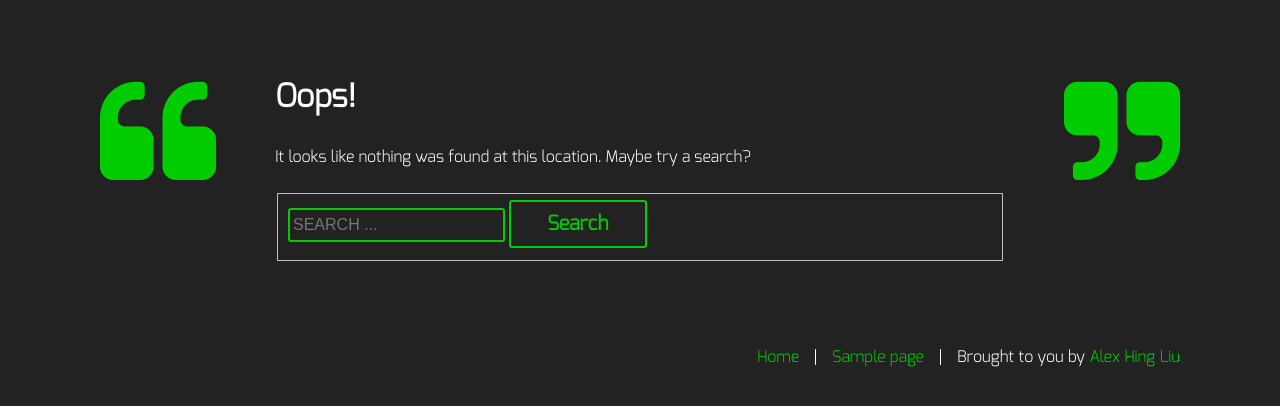
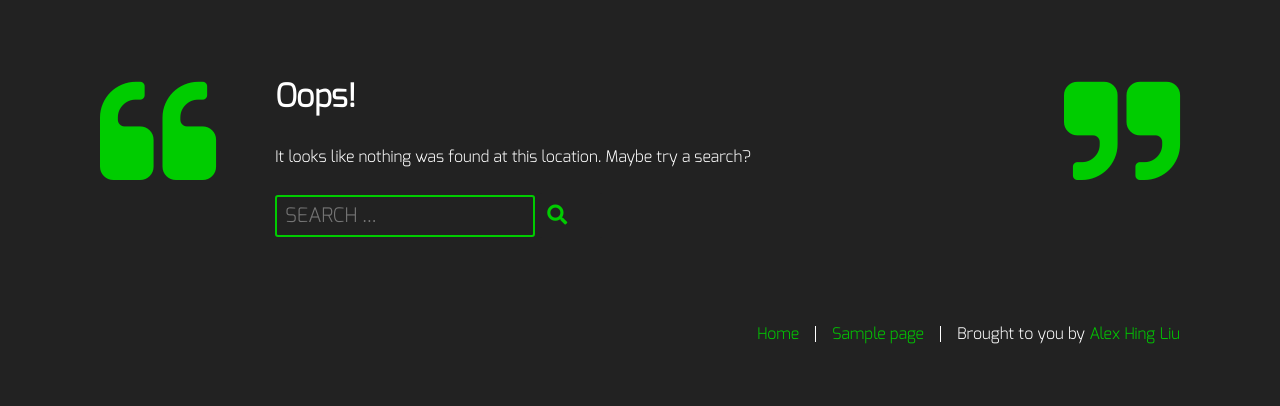
Before and after one commit to ahingliu/quotes-on-dev, a WordPress theme: template themes/quotesondev/404.php in a window 1280 px wide. Shown: the part 188-594 px from the top of the page. Run offline with PHP 8.4 and a stand-in for WordPress, Linux system fonts and the light colour scheme; the site name, menu and one post (Sample post) are stand-ins, and other content is empty; some libraries are stand-ins or nearby versions.

Commit message:
css polishing

```diff
--- a/themes/quotesondev/archive.php
+++ b/themes/quotesondev/archive.php
@@ -43,3 +43,4 @@ get_header(); ?>
 
 		</main><!-- #main -->
 	</div><!-- #primary -->
+<?php get_footer(); ?>
--- a/themes/quotesondev/build/js/api.min.js
+++ b/themes/quotesondev/build/js/api.min.js
@@ -1 +1 @@
-jQuery(document).ready(()=>{jQuery("#another").on("click",function(e){e.preventDefault(),jQuery.ajax({method:"GET",cache:!1,url:red_vars.rest_url+"wp/v2/posts?_embed=true&filter[orderby]=rand&filter[posts_per_page]=1",data:{comment_status:"closed"},beforeSend:function(e){e.setRequestHeader("X-WP-Nonce",red_vars.wpapi_nonce)}}).done(function(e){history.pushState(null,null,e[0].slug);for(let r=0;r<e.length;r++)jQuery("article").empty().append(`\n            <p>${e[r].content.rendered}</p>\n            <h3> - ${e[r].title.rendered}\n            ${e[r]._qod_quote_source_url&&`,\n            <a href="${e[r]._qod_quote_source_url}"> ${e[r]._qod_quote_source}</a></h3>\n           `}`)})})}),jQuery("#submit").on("click",function(e){e.preventDefault();let r={title:jQuery("#author-quote").val(),content:jQuery("#content-quote").val(),source:jQuery("#quote-source").val(),source_url:jQuery("#quote-source-url").val(),status:"pending"},t=red_vars.rest_url+"wp/v2/posts/";jQuery.ajax({method:"POST",cache:!1,url:t,dataType:"json",data:r,beforeSend:function(e){e.setRequestHeader("X-WP-Nonce",red_vars.wpapi_nonce)}}).done(function(){jQuery("#sub-quote-form").hide(),jQuery(".entry-header").hide(),jQuery(".quote-sub-form-section").append("<h1> Thank you for your submission!</h1>")}).fail(function(){jQuery("#sub-quote-form").hide(),jQuery(".entry-header").hide(),jQuery(".quote-sub-form-section").append("<h1> Ops, something went wrong!</h1>")})});
+jQuery(document).ready(()=>{jQuery("#another").on("click",function(e){e.preventDefault(),jQuery.ajax({method:"GET",cache:!1,url:red_vars.rest_url+"wp/v2/posts?_embed=true&filter[orderby]=rand&filter[posts_per_page]=1",data:{comment_status:"closed"},beforeSend:function(e){e.setRequestHeader("X-WP-Nonce",red_vars.wpapi_nonce)}}).done(function(e){history.pushState(null,null,e[0].slug);for(let r=0;r<e.length;r++)jQuery("article").empty().append(`\n            <p>${e[r].content.rendered}</p>\n            <h3> - ${e[r].title.rendered}\n            ${e[r]._qod_quote_source_url&&`,\n            <a href="${e[r]._qod_quote_source_url}"> ${e[r]._qod_quote_source}</a></h3>\n           `}`)})})}),jQuery("#submit").on("click",function(e){e.preventDefault();let r={title:jQuery("#author-quote").val(),content:jQuery("#content-quote").val(),source:jQuery("#quote-source").val(),source_url:jQuery("#quote-source-url").val(),status:"pending"},t=red_vars.rest_url+"wp/v2/posts/";jQuery.ajax({method:"POST",cache:!1,url:t,dataType:"json",data:r,beforeSend:function(e){e.setRequestHeader("X-WP-Nonce",red_vars.wpapi_nonce)}}).done(function(){jQuery("#sub-quote-form").hide(),jQuery(".entry-header").hide(),jQuery(".quote-sub-form-section").append('<div class="sub-result"><h1>Thank you for your submission!</h1></div>')}).fail(function(){jQuery("#sub-quote-form").hide(),jQuery(".entry-header").hide(),jQuery(".quote-sub-form-section").append("<h1>Ops, something went wrong!</h1>")})});
--- a/themes/quotesondev/js/api.js
+++ b/themes/quotesondev/js/api.js
@@ -72,10 +72,10 @@ jQuery('#submit').on('click', function (event) {
     }).done(function () {
       jQuery('#sub-quote-form').hide();
       jQuery('.entry-header').hide();
-      jQuery('.quote-sub-form-section').append('<h1> Thank you for your submission!</h1>');
+      jQuery('.quote-sub-form-section').append('<div class="sub-result"><h1>Thank you for your submission!</h1></div>');
     }).fail(function () {
       jQuery('#sub-quote-form').hide();
       jQuery('.entry-header').hide();
-      jQuery('.quote-sub-form-section').append('<h1> Ops, something went wrong!</h1>');
+      jQuery('.quote-sub-form-section').append('<h1>Ops, something went wrong!</h1>');
     })
 });
--- a/themes/quotesondev/page-about.php
+++ b/themes/quotesondev/page-about.php
@@ -12,10 +12,8 @@ get_header(); ?>
 
 			<?php while ( have_posts() ) : the_post(); ?>
 
-				<?php get_template_part( 'template-parts/content', 'page' ); ?>
-					<h1>About</h1>
-					<p>Quotes on Dev is a project site for the RED Academy Web Developer Professional program. It’s used to experiment with Ajax, WP API, jQuery, and other cool things.<img draggable="false" class="emoji" alt="🙂" src="https://s.w.org/images/core/emoji/11/svg/1f642.svg"></p>
-					<p>This site is heavily inspired by Chris Coyier’s <a href= "https://quotesondesign.com/" target="_blank" rel="noopener">Quotes on Design.</p>
+				<?php get_template_part( 'template-parts/content', 'page-about' ); ?>
+
 
 			<?php endwhile; // End of the loop. ?>
 
--- a/themes/quotesondev/sass/_about.scss
+++ b/themes/quotesondev/sass/_about.scss
@@ -4,4 +4,7 @@
       display: none;
     }
   }
+  .entry-header{
+    display:none;
+  }
 }
--- a/themes/quotesondev/sass/_footer.scss
+++ b/themes/quotesondev/sass/_footer.scss
@@ -27,10 +27,25 @@
       li {
         list-style: none;
         padding: 0 1rem;
-        border-right: 1px solid #fff;
         line-height: 1;
         padding: 0 1rem;
       }
+
+      li.page_item:nth-child(1), li.page_item:nth-child(2) {
+        border-right: 1px solid #fff;
+      }
+
+      @include tablet {
+        li{
+          border-right: 1px solid #fff;
+        }
+
+        }
+      @include desktop {
+        li{
+          border-right: 1px solid #fff;
+        }
+        }
+      }
     }
   }
-}
--- a/themes/quotesondev/sass/_forms.scss
+++ b/themes/quotesondev/sass/_forms.scss
@@ -41,8 +41,16 @@ textarea {
 	border-radius: 3px;
 	background-color: $color__main-background-color;
 
+	font-size: 1rem;
+	font-weight: 100;
+
+
+
 	&:focus {
-		color: #111;
+		border-color: #fcfcd2;
+	}
+	@include tablet {
+		font-size: 1.25rem;
 	}
 }
 
@@ -51,10 +59,31 @@ input[type="email"],
 input[type="url"],
 input[type="password"],
 input[type="search"] {
-	padding: 3px;
+	padding: .25rem .5rem;
+	font-family: 'exo';
 }
 
 textarea {
 	padding-left: 3px;
 	width: 100%;
 }
+
+//Search form
+
+.search-field{
+	width: 240px;
+
+}
+
+.search-submit{
+	border: 0;
+	margin: 0;
+	padding-left: 8px;
+}
+
+fieldset{
+	border: 0;
+	margin: 0;
+	padding: 0;
+
+}
--- a/themes/quotesondev/sass/_header.scss
+++ b/themes/quotesondev/sass/_header.scss
@@ -10,7 +10,7 @@
       width: 300px;
       @include tablet {
         width: 500px;
-        margin: 0 auto;
+
 
       }
       @include desktop {
--- a/themes/quotesondev/sass/_page-templates.scss
+++ b/themes/quotesondev/sass/_page-templates.scss
@@ -55,6 +55,8 @@
 
 .content-area{
   .error-404{
+
+
     .page-header{
       font-weight: bold;
 
@@ -84,3 +86,17 @@
     }
   }
 }
+
+// Search
+
+.page-title-search {
+  border-bottom:1px dotted #fff;
+  margin-top: 3rem;
+  padding-bottom: 1.5rem;
+
+  }
+  .entry-summary-search{
+  p{
+    font-size: 1rem;
+  }
+}
--- a/themes/quotesondev/sass/_submit.scss
+++ b/themes/quotesondev/sass/_submit.scss
@@ -46,7 +46,7 @@
         input[type="search"],
         textarea {
             border-color: #0c0;
-            color: #0c0;
+            color: #fff;
             font-size: 1.25rem;
             background-color: #222;
             border: 2px solid #0c0;
@@ -56,12 +56,12 @@
             padding: .75rem 2.25rem;
             font-family: 'exo';
             &:hover {
-                color: #090;
+                border: 2px solid #fff;
             }
 
             &:active,
             &:focus {
-                color:  #0c0;
+                color:  #fff;
             }
         }
 
@@ -79,9 +79,6 @@
               }
         }
 
-        .quote-sub-form-section{
-            margin-top: -40px;
-        }
 
         .site-header {
 
@@ -102,4 +99,14 @@
 
             }
           }
+          .quote-sub-form-section{
+
+            margin-top: 20px;
+
+
+            @include desktop{
+                margin-top: -38px;
+
+            }
+          }
     }
--- a/themes/quotesondev/search.php
+++ b/themes/quotesondev/search.php
@@ -13,7 +13,7 @@ get_header(); ?>
 		<?php if ( have_posts() ) : ?>
 
 			<header class="page-header">
-				<h1 class="page-title"><?php printf( esc_html( 'Search Results for: %s' ), '<span>' . get_search_query() . '</span>' ); ?></h1>
+				<h1 class="page-title-search"><?php printf( esc_html( 'Search Results for: %s' ), '<span>' . get_search_query() . '</span>' ); ?></h1>
 			</header><!-- .page-header -->
 
 			<?php /* Start the Loop */ ?>
--- a/themes/quotesondev/searchform.php
+++ b/themes/quotesondev/searchform.php
@@ -1,10 +1,12 @@
 <form role="search" method="get" class="search-form" action="<?php echo home_url( '/' ); ?>">
-	<fieldset>
+	<fieldset class="clearfix">
 		<label>
 			<input type="search" class="search-field" placeholder="SEARCH ..." value="<?php echo esc_attr( get_search_query() ); ?>" name="s" title="Search for:" />
 		</label>
 		<button class="search-submit">
-			<?php echo esc_html( 'Search' ); ?>
+			<span class="icon-search">
+				<i class="fa fa-search"></i>
+			</span>
 		</button>
 	</fieldset>
 </form>
--- a/themes/quotesondev/style.css
+++ b/themes/quotesondev/style.css
@@ -346,25 +346,49 @@ textarea {
   color: #fff;
   border: 2px solid #0c0;
   border-radius: 3px;
-  background-color: #222222; }
+  background-color: #222222;
+  font-size: 1rem;
+  font-weight: 100; }
   input[type="text"]:focus,
   input[type="email"]:focus,
   input[type="url"]:focus,
   input[type="password"]:focus,
   input[type="search"]:focus,
   textarea:focus {
-    color: #111; }
+    border-color: #fcfcd2; }
+  @media (min-width: 620px) {
+    input[type="text"],
+    input[type="email"],
+    input[type="url"],
+    input[type="password"],
+    input[type="search"],
+    textarea {
+      font-size: 1.25rem; } }
 
 input[type="text"],
 input[type="email"],
 input[type="url"],
 input[type="password"],
 input[type="search"] {
-  padding: 3px; }
+  padding: .25rem .5rem;
+  font-family: 'exo'; }
 
 textarea {
   padding-left: 3px;
   width: 100%; }
+
+.search-field {
+  width: 240px; }
+
+.search-submit {
+  border: 0;
+  margin: 0;
+  padding-left: 8px; }
+
+fieldset {
+  border: 0;
+  margin: 0;
+  padding: 0; }
 
 /*--------------------------------------------------------------
 # Navigation
--- a/themes/quotesondev/template-parts/content-page-archives.php
+++ b/themes/quotesondev/template-parts/content-page-archives.php
@@ -66,3 +66,4 @@
 
 	</div><!-- .entry-content -->
 </article><!-- #post-## -->
+<?php get_footer(); ?>
--- a/themes/quotesondev/template-parts/content-search.php
+++ b/themes/quotesondev/template-parts/content-search.php
@@ -8,11 +8,11 @@
 ?>
 
 <article id="post-<?php the_ID(); ?>" <?php post_class(); ?>>
-	<header class="entry-header">
-		<?php the_title( sprintf( '<h2 class="entry-title"><a href="%s" rel="bookmark">', esc_url( get_permalink() ) ), '</a></h2>' ); ?>
+	<header class="entry-header-search">
+		<?php the_title( sprintf( '<h2 class="entry-title-search"><a href="%s" rel="bookmark">', esc_url( get_permalink() ) ), '</a></h2>' ); ?>
 	</header><!-- .entry-header -->
 
-	<div class="entry-summary">
+	<div class="entry-summary-search">
 		<?php the_excerpt(); ?>
 	</div><!-- .entry-summary -->
 </article><!-- #post-## -->
```
Also changed, not shown: other parts of themes/quotesondev/style.css (+32 -6 lines), themes/quotesondev/template-parts/content-page-about.php (+13 -12 lines), themes/quotesondev/build/css/style.min.css, 1 other file.
